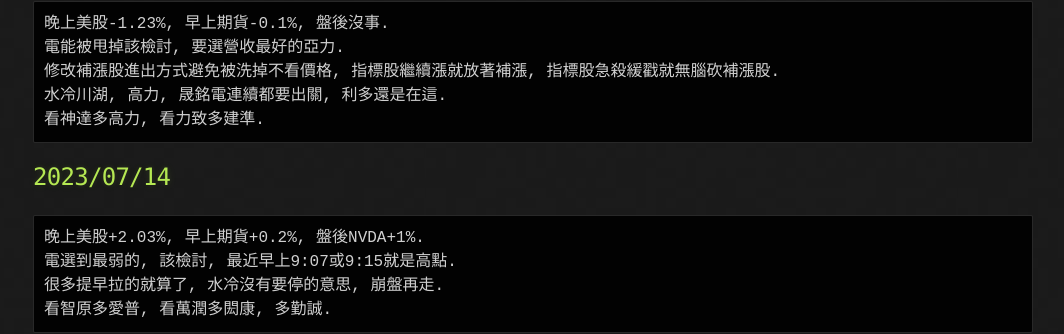
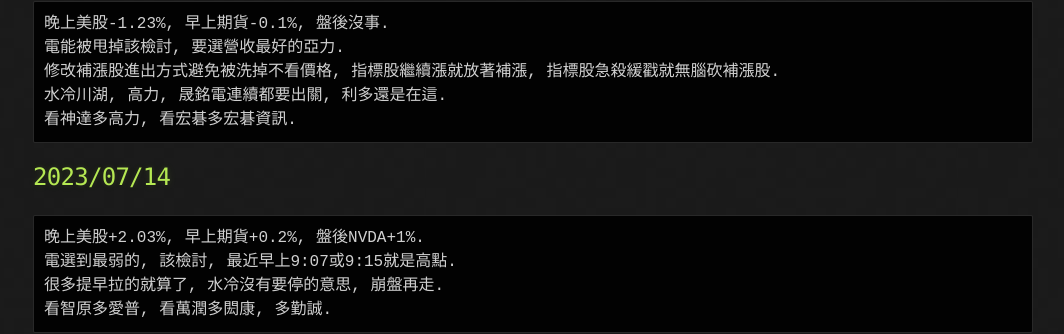
Before and after one commit to lepg5487/Stock_God, a Jekyll site: the page built from index.md, in a window 1280 px wide and 900 px high, scrolled down 460 px. Shown: the part 245-579 px from the top of the window, without its empty margins (107-1171 px from the left). Built offline with Jekyll 4.4.1, drawn with Linux system fonts in a browser that asks for light colours; our own code applies the rules of GitHub Pages for plain Markdown files.

Commit message:
Update index.md

````diff
--- a/index.md
+++ b/index.md
@@ -27,7 +27,7 @@ layout: testlayouts
 電能被甩掉該檢討, 要選營收最好的亞力.
 修改補漲股進出方式避免被洗掉不看價格, 指標股繼續漲就放著補漲, 指標股急殺緩戳就無腦砍補漲股.
 水冷川湖, 高力, 晟銘電連續都要出關, 利多還是在這.
-看神達多高力, 看力致多建準.
+看神達多高力, 看宏碁多宏碁資訊.
 ```
 
 ## 2023/07/14
````
